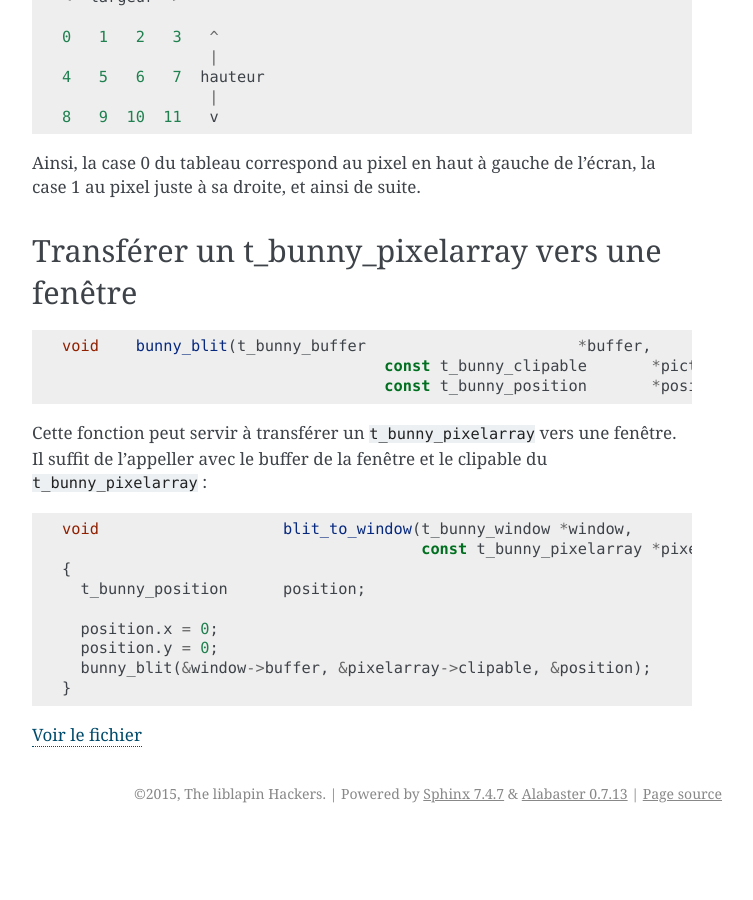
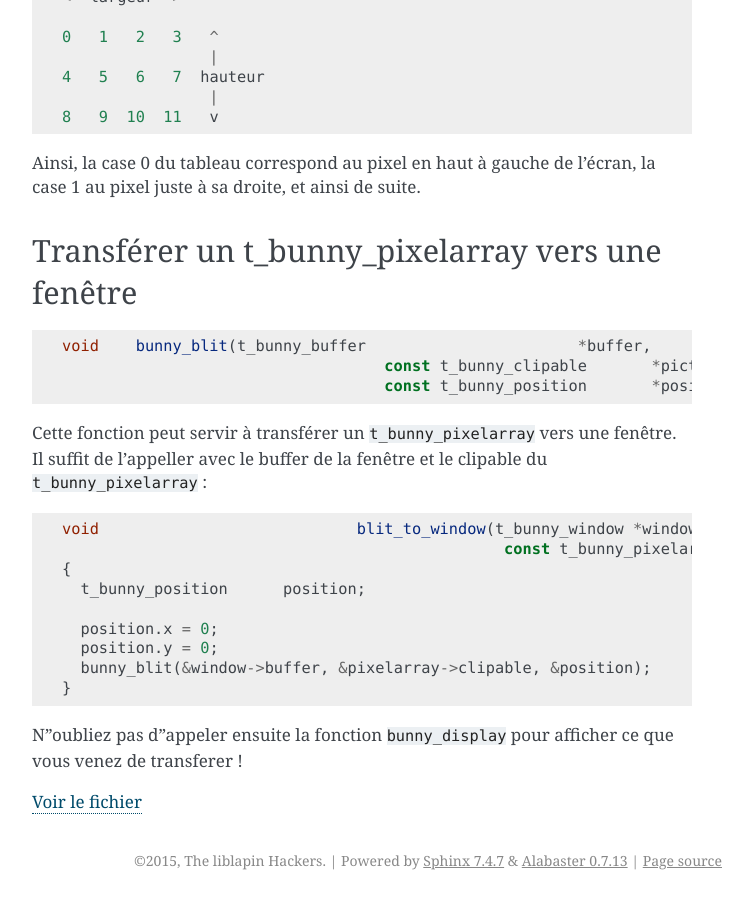
Before and after one commit to motet-a/liblapin-tutorial, a Sphinx documentation site: the page built from source/drawing.md, in a window 1280 px wide and 900 px high, scrolled down 2165 px. Shown: the whole window, without its empty margins (388-1141 px from the left). Built offline with Sphinx 7.4.7, drawn with Linux system fonts in a browser that asks for light colours; before the commit the page ends 2998 px from its top, so only the background shows below that.

Commit message:
Update drawing.md
Add lines about bunny_display

````diff
--- a/source/drawing.md
+++ b/source/drawing.md
@@ -140,8 +140,8 @@ Il suffit de l’appeller avec le buffer de la fenêtre et le
 clipable du `t_bunny_pixelarray` :
 
 ```c
-void			blit_to_window(t_bunny_window *window,
-				       const t_bunny_pixelarray *pixelarray)
+void				blit_to_window(t_bunny_window *window,
+				       		const t_bunny_pixelarray *pixelarray)
 {
   t_bunny_position	position;
 
@@ -151,6 +151,8 @@ void			blit_to_window(t_bunny_window *window,
 }
 ```
 
+N'oubliez pas d'appeler ensuite la fonction `bunny_display` pour afficher ce que vous venez de transferer !
+
 [Voir le fichier][blit.c]
 
 [format RGBA]: https://en.wikipedia.org/wiki/RGBA_color_space
````
